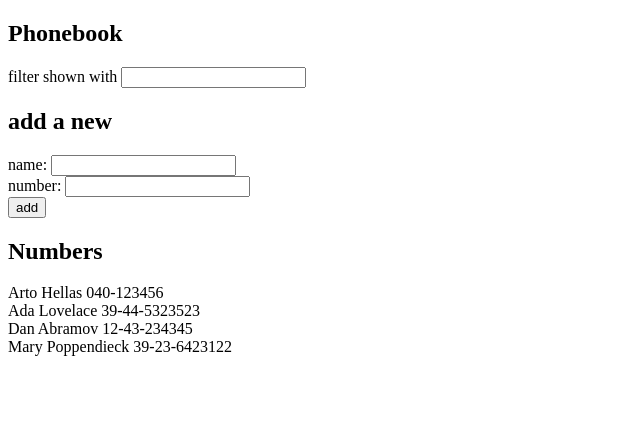
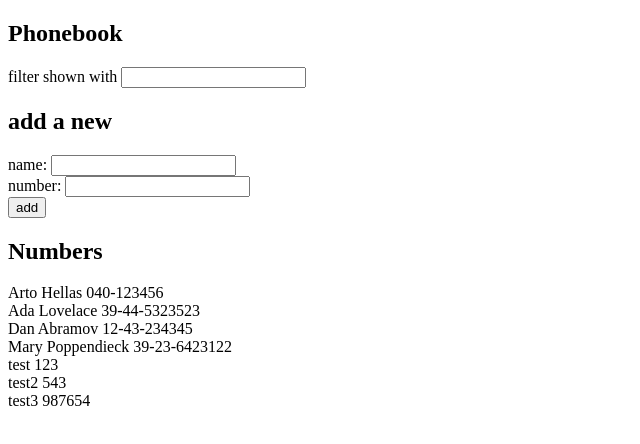
Before and after one commit to spamlawlz/fso, a React (Vite) app in the folder part2/phonebook/: page / in a window 1280 px wide. Shown: the top 444 px of the page, without its empty margins (0-640 px from the left). Built offline with nearby package versions, Linux system fonts and the light colour scheme; data requests are answered from the project's data file.

Commit message:
2.12 & 2.13

```diff
--- a/part2/phonebook/db.json
+++ b/part2/phonebook/db.json
@@ -1,5 +1,5 @@
 {
-    "persons":[
+  "persons": [
     {
       "name": "Arto Hellas",
       "number": "040-123456",
@@ -19,6 +19,21 @@
       "name": "Mary Poppendieck",
       "number": "39-23-6423122",
       "id": 4
+    },
+    {
+      "name": "test",
+      "number": "123",
+      "id": 5
+    },
+    {
+      "name": "test2",
+      "number": "543",
+      "id": 6
+    },
+    {
+      "name": "test3",
+      "number": "987654",
+      "id": 7
     }
   ]
 }
--- a/part2/phonebook/src/App.jsx
+++ b/part2/phonebook/src/App.jsx
@@ -1,8 +1,8 @@
 import { useState, useEffect } from 'react'
-import axios from 'axios'
 import Filter from './components/Filter'
 import PersonForm from './components/PersonForm'
 import Persons from './components/Persons'
+import personService from './services/persons'
 
 const App = () => {
   const [persons, setPersons] = useState([])
@@ -10,15 +10,13 @@
   const [newNumber, setNewNumber] = useState('')
   const [filter, setFilter] = useState('')
 
-  const hook = () => {
-    axios
-      .get('http://localhost:3001/persons')
-      .then(response => {
-        setPersons(response.data)
+  useEffect( () => {
+    personService
+      .getAll()
+      .then(initialPersons => {
+        setPersons(initialPersons)
       })
-  }
-
-  useEffect(hook, [])
+  }, [])
 
   const addPerson = (event) => {
     event.preventDefault()
@@ -30,9 +28,14 @@
       alert(`${newPerson.name} is already added to phonebook`)
       return
     }
-    setPersons(persons.concat(newPerson))
-    setNewName('')
-    setNewNumber('')
+
+    personService
+      .create(newPerson)
+      .then(returnedPerson => {
+        setPersons(persons.concat(returnedPerson))
+        setNewName('')
+        setNewNumber('')
+      })
   }
 
   const handleFilterChange = (event) => {
--- /dev/null
+++ b/part2/phonebook/src/services/persons.js
@@ -0,0 +1,14 @@
+import axios from "axios";
+const baseUrl = 'http://localhost:3001/persons'
+
+const getAll = () => {
+  const request = axios.get(baseUrl)
+  return request.then(response => response.data)
+}
+
+const create = newPerson => {
+  const request = axios.post(baseUrl, newPerson)
+  return request.then( response => response.data )
+}
+
+export default { getAll, create }
```
Lines whose indentation alone changed are shown as unchanged.
